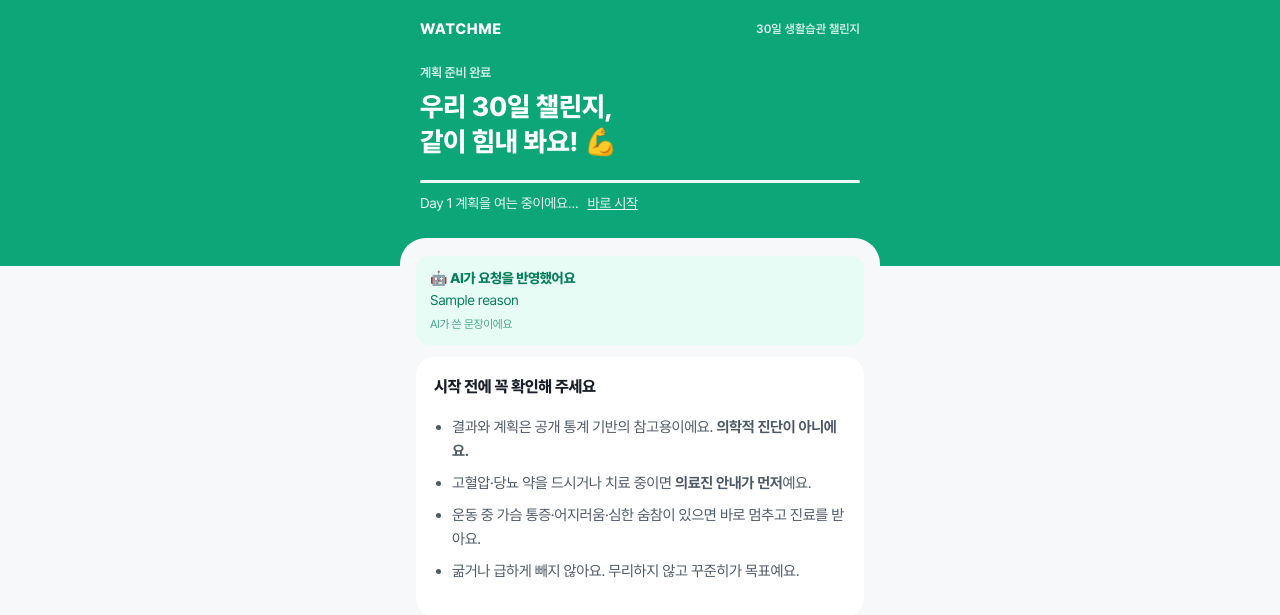
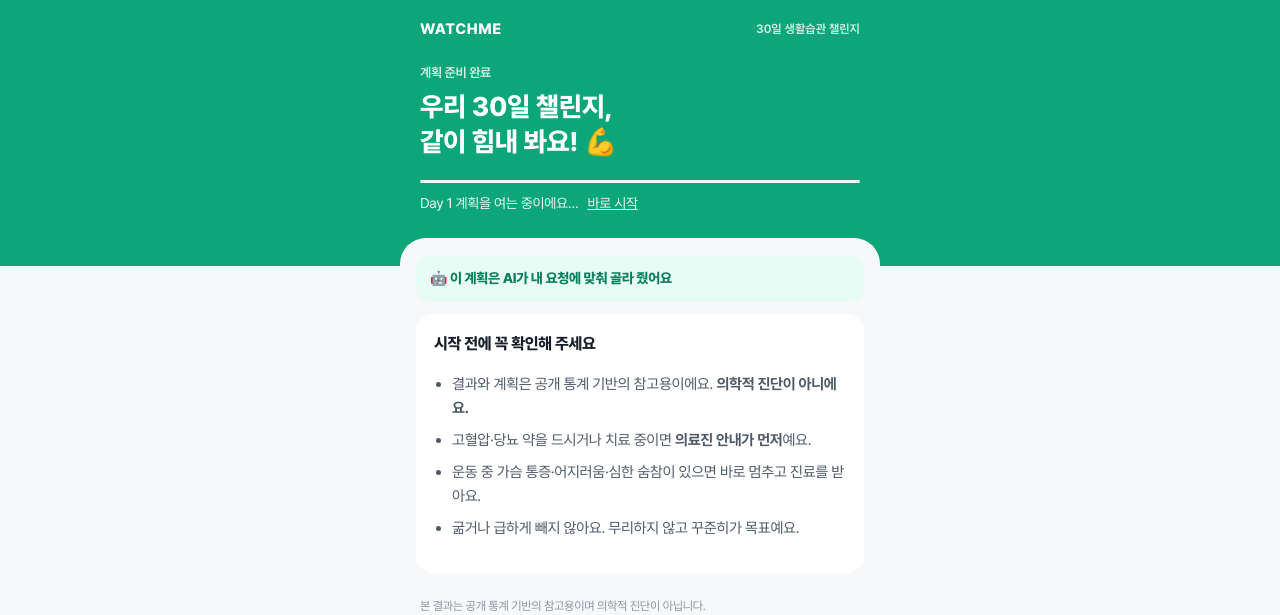
Before and after one commit to AI-HealthCare-07/watchme, a FastAPI app: template app/templates/ready.html in a window 1280 px wide. Shown: the top 615 px of the page. Run offline with FastAPI, Linux system fonts and the light colour scheme; the template is opened without the code that fills it: most values are stand-ins (such as "Sample title", 1, 10 or a date in 2020); parts of the project's set-up code (start-up, migrations or seed data) failed here and were passed over.

Commit message:
feat: shorter ai note on ready, start-now button under kakao
Co-Authored-By: Claude Opus 5.5 <noreply@anthropic.com>

```diff
--- a/app/static/app.css
+++ b/app/static/app.css
@@ -60,7 +60,6 @@ h1, h2, h3, p { margin: 0; }
         font-size: 14px; line-height: 1.55; }
 .note b { font-weight: 800; }
 .ainote { margin-bottom: 12px; }
-.ainote small { display: block; margin-top: 4px; font-size: 11.5px; opacity: .7; }
 
 /* 버튼 */
 .btn { display: flex; align-items: center; justify-content: center; gap: 6px; width: 100%; min-height: 56px;
@@ -160,6 +159,7 @@ h1, h2, h3, p { margin: 0; }
 .kakao h2 { font-size: 16px; font-weight: 800; margin-bottom: 6px; }
 .kakao p { font-size: 13.5px; line-height: 1.55; color: #3c3c3c; }
 .kakao .btn { margin-top: 12px; background: #191919; color: #fee500; }
+.kakao .btn-skip { margin-top: 8px; background: transparent; color: #191919; box-shadow: inset 0 0 0 1.5px rgba(0, 0, 0, .25); }
 /* 맨 위 카톡 바 (기록 화면) */
 .kbar { display: block; background: #fee500; color: #191919; font-size: 14px; font-weight: 700; }
 .kbar > span, .kbar summary { max-width: 480px; margin: 0 auto; padding: 12px 20px; display: flex; align-items: center; gap: 10px; }
--- a/app/templates/_macros.html
+++ b/app/templates/_macros.html
@@ -22,6 +22,7 @@
   <h2>카톡으로 아침 계획·저녁 체크 받기</h2>
   <p>아침 7:30엔 오늘 계획, 저녁 9시엔 "잘 지키셨나요?"를 카카오톡 '나와의 채팅'으로 보내 드려요. 폰 알림은 울리지 않으니 '나와의 채팅'을 직접 열어 확인해 주세요.</p>
   <a class="btn" href="/c/{{ token }}/kakao">카카오로 연결</a>
+  <a class="btn btn-skip" href="/c/{{ token }}">바로 시작</a>
 </section>
 {% endmacro %}
 
--- a/app/templates/ready.html
+++ b/app/templates/ready.html
@@ -1,8 +1,8 @@
 {% extends "base.html" %}
 {% from "_macros.html" import kakao_card %}
 {% block title %}Watchme · 준비 완료{% endblock %}
-{# 카톡 연결 카드나 AI 안내가 보이면 읽기 전에 넘어가지 않게 자동 이동을 끈다 #}
-{% block head %}{% if not (kakao and not kakao.account) and not pick %}<meta http-equiv="refresh" content="6;url=/c/{{ token }}">{% endif %}{% endblock %}
+{# 카톡 연결 카드가 보이면 읽기 전에 넘어가지 않게 자동 이동을 끈다 #}
+{% block head %}{% if not (kakao and not kakao.account) %}<meta http-equiv="refresh" content="6;url=/c/{{ token }}">{% endif %}{% endblock %}
 {% block hero %}
 <p class="kicker">계획 준비 완료</p>
 <h1>우리 30일 챌린지,<br>같이 힘내 봐요! 💪</h1>
@@ -12,7 +12,7 @@
 </div>
 {% endblock %}
 {% block sheet %}
-{% if pick %}<p class="note ainote">{% if pick.status == "ok" %}<b>🤖 AI가 요청을 반영했어요</b><br>{{ pick.reason }}<small>AI가 쓴 문장이에요</small>
+{% if pick %}<p class="note ainote">{% if pick.status == "ok" %}<b>🤖 이 계획은 AI가 내 요청에 맞춰 골라 줬어요</b>
 {%- elif pick.status == "empty" %}요청을 확인했어요. 지금 계획에서 뺄 게 없었어요.
 {%- else %}지금은 AI 요청을 반영하지 못했어요. 기본 계획으로 시작해요.{% endif %}</p>{% endif %}
 {% if kakao and not kakao.account %}{{ kakao_card(token) }}{% endif %}
```
Also changed, not shown: tests/test_ai_routes.py (+6 -8 lines), tests/test_kakao_routes.py (+2 -0 lines).
